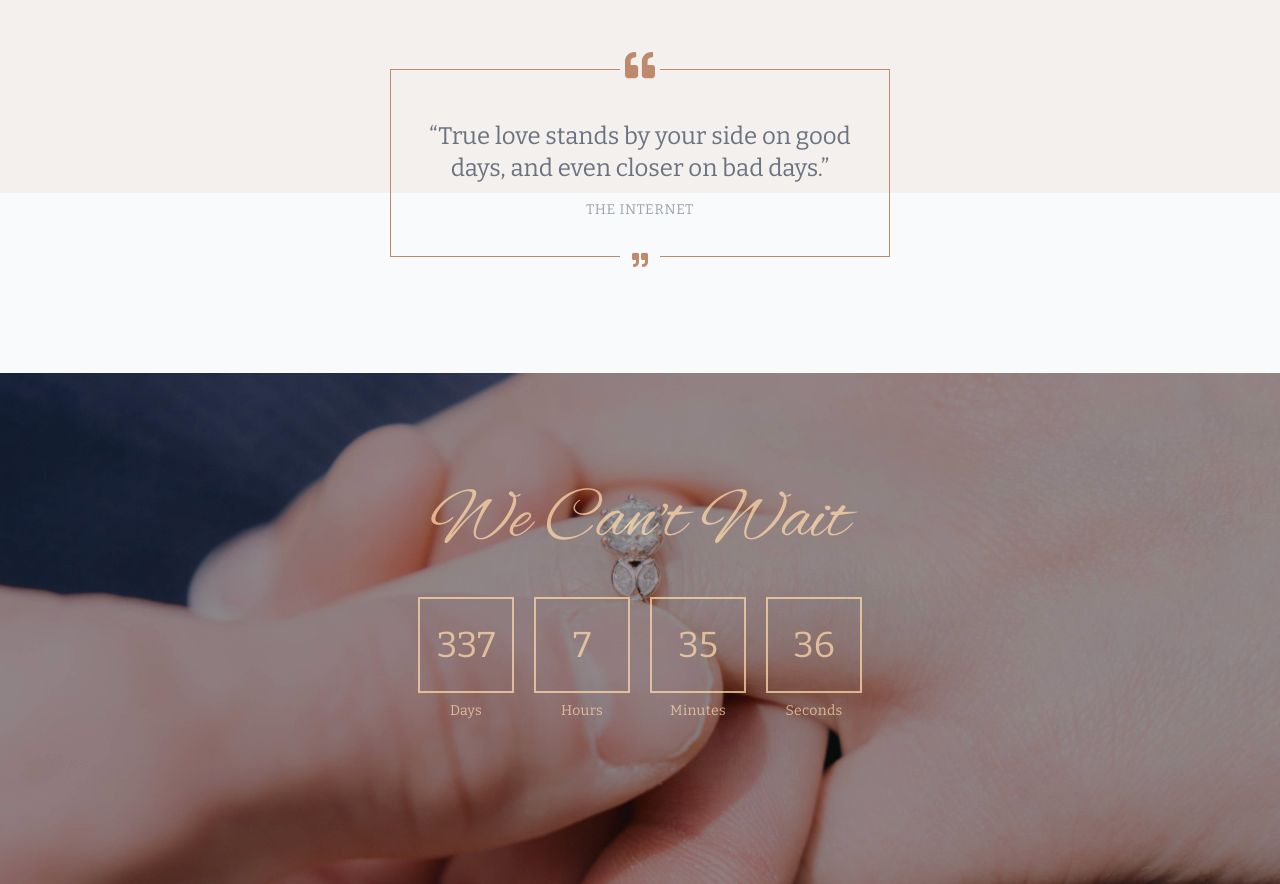
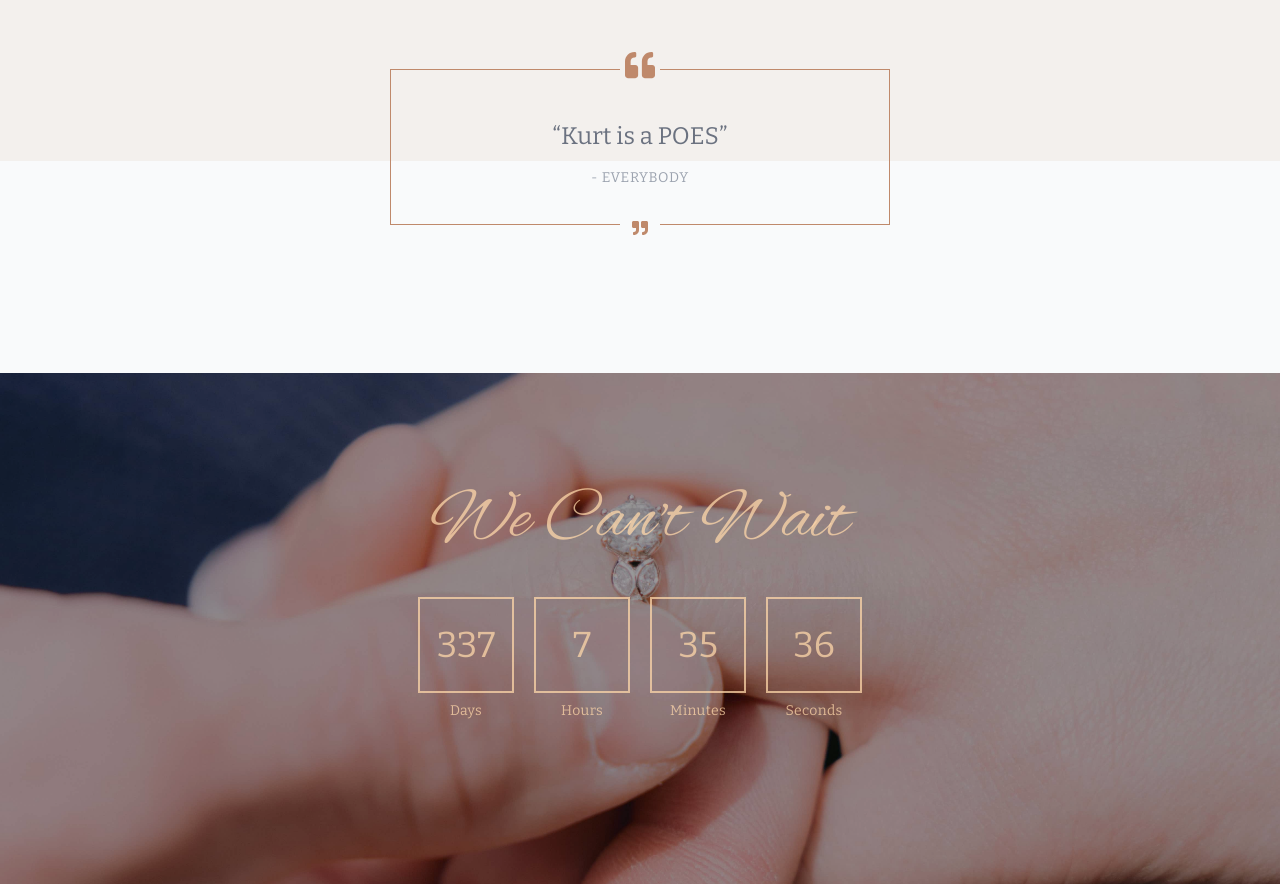
Before and after one commit to jacobusa/ruether-wedding, a Next.js app: page / in a window 1280 px wide. Shown: the part 3800-4684 px from the top of the page. Built offline with nearby package versions, Linux system fonts and the light colour scheme; no server answers.

Commit message:
🤭 Kurt is a POES

```diff
--- a/src/components/Quote.tsx
+++ b/src/components/Quote.tsx
@@ -13,12 +13,9 @@ export const Quote: React.FC = () => {
             color="#bf896b"
           />
           <h6 className="text-2xl">
-            <q className="text-gray-500">
-              True love stands by your side on good days, and even closer on bad
-              days.
-            </q>
+            <q className="text-gray-500">Kurt is a POES</q>
             <p className="mt-4 text-gray-400 uppercase text-sm tracking-wider">
-              The Internet
+              - Everybody
             </p>
           </h6>
           <FaQuoteRight
```
